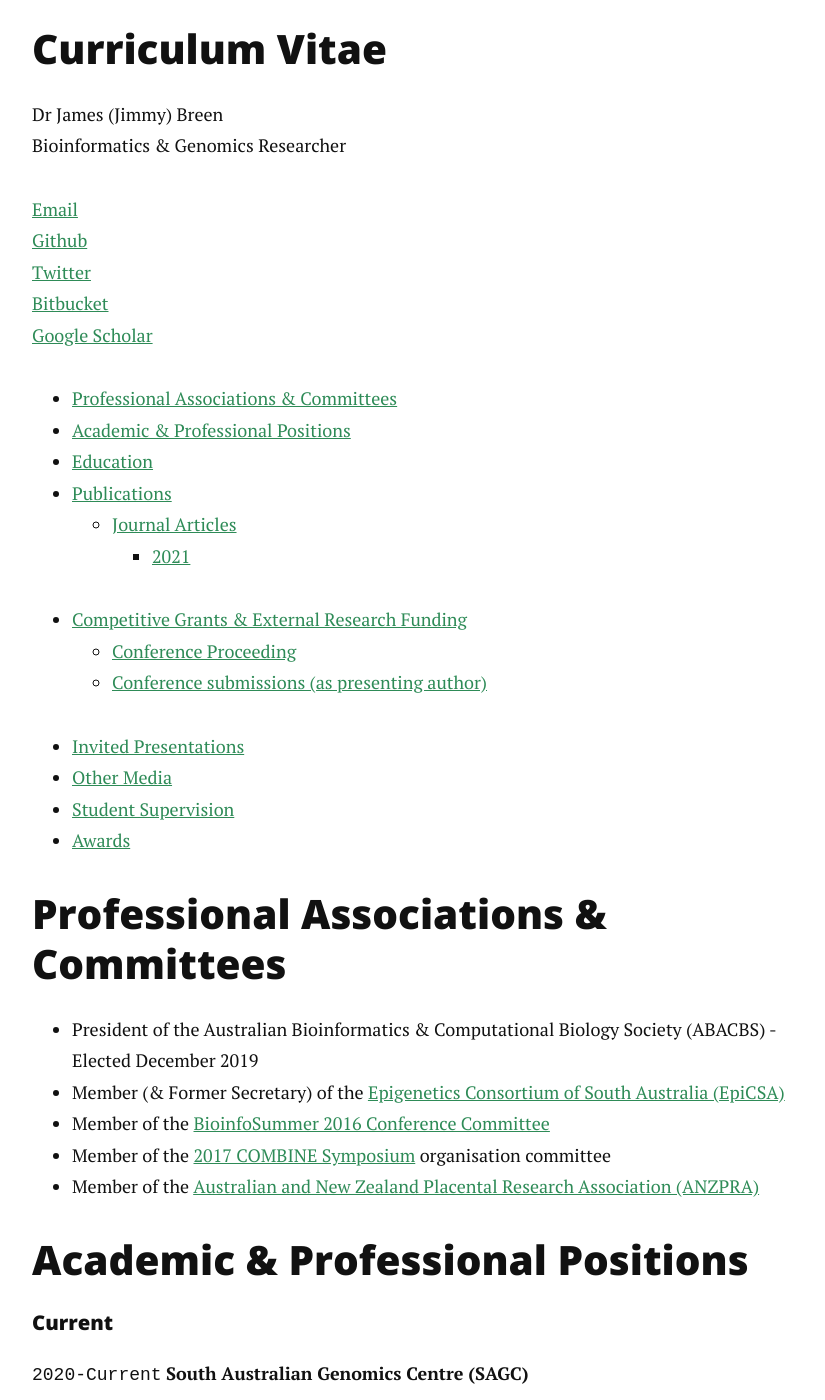
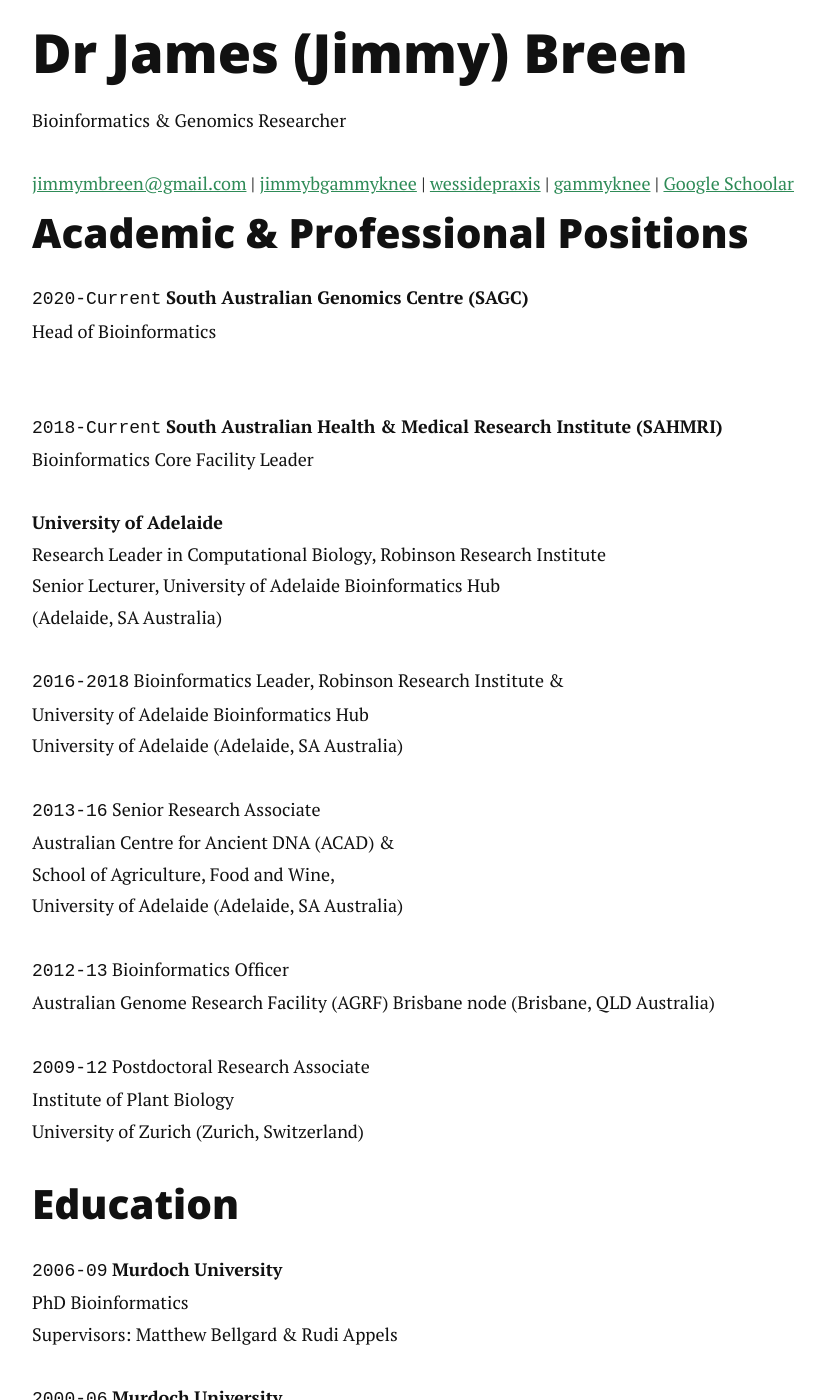
Before and after one commit to jimmybgammyknee/jimmybgammyknee.github.io, a Jekyll site: the page built from cv.md, in a window 1280 px wide and 1400 px high, scrolled down 254 px. Shown: the whole window, without its empty margins (208-1033 px from the left). Built offline with Jekyll 4.4.1, drawn with Linux system fonts in a browser that asks for light colours; nearby versions of some CDN libraries; some of the changed text lies outside the part shown.

Commit message:
extensive changes for CV formatting

```diff
--- a/cv.md
+++ b/cv.md
@@ -3,33 +3,23 @@
 title: CV
 ---
 
-## Curriculum Vitae
-{:.no_toc}
-
-Dr James (Jimmy) Breen  <br>
+# Dr James (Jimmy) Breen
 Bioinformatics & Genomics Researcher
 
-<a href="mailto:jimmymbreen@gmail.com">Email</a> <br>
-<a href="http://github.com/jimmybgammyknee">Github</a> <br>
-<a href="http://twitter.com/wessidepraxis">Twitter</a> <br>
-<a href="https://bitbucket.org/gammyknee">Bitbucket</a> <br>
-<a href="https://scholar.google.com.au/citations?user=gYMeouMAAAAJ&hl=en">Google Scholar</a> <br>
 
-* TOC
-{:toc}
-
-## Professional Associations & Committees
-
-* President of the Australian Bioinformatics & Computational Biology Society (ABACBS) - Elected December 2019
-* Member (& Former Secretary) of the <a href="http://www.epicsa.org.au">Epigenetics Consortium of South Australia (EpiCSA)</a>
-* Member of the [BioinfoSummer 2016 Conference Committee](http://amsi.org.au/events/event/bioinfosummer-2016/)
-* Member of the [2017 COMBINE Symposium](https://combine.org.au/symposium-2017/) organisation committee
-* Member of the [Australian and New Zealand Placental Research Association (ANZPRA)](https://www.anzpra.org/)
+<div id="webaddress">
+<a href="mailto:jimmymbreen@gmail.com">jimmymbreen@gmail.com</a>
+|
+<i class="fa fa-github"></i> <a href="http://github.com/jimmybgammyknee">jimmybgammyknee</a>
+|
+<i class="fa fa-twitter"></i> <a href="https://twitter.com/wessidepraxis">wessidepraxis</a>
+|
+<i class="fa fa-bitbucket"></i> <a href="https://bitbucket.org/gammyknee">gammyknee</a>
+|
+<span class="fab fa-scholar fa-xs"></span> <a href="https://scholar.google.com.au/citations?user=gYMeouMAAAAJ&hl=en">Google Schoolar</a>
+</div>
 
 ## Academic & Professional Positions
-
-#### Current
-{:.no_toc}
 
 `2020-Current`
 __South Australian Genomics Centre (SAGC)__<br>
@@ -46,27 +36,24 @@
 (Adelaide, SA Australia)
 
 `2016-2018`
-__University of Adelaide__<br>
 Bioinformatics Leader, Robinson Research Institute & <br>
 University of Adelaide Bioinformatics Hub <br>
-(Adelaide, SA Australia)
+University of Adelaide (Adelaide, SA Australia)
 
 `2013-16`
-__University of Adelaide__ <br>
 Senior Research Associate <br>
 Australian Centre for Ancient DNA (ACAD) & <br>
-School of Agriculture, Food and Wine <br>
-(Adelaide, SA Australia)
+School of Agriculture, Food and Wine, <br>
+University of Adelaide (Adelaide, SA Australia)
 
 `2012-13`
-__Australian Genome Research Facility (AGRF)__ <br>
 Bioinformatics Officer <br>
-Brisbane node (Brisbane, QLD Australia)
+Australian Genome Research Facility (AGRF) Brisbane node (Brisbane, QLD Australia)
 
 `2009-12`
-__University of Zurich__ <br>
 Postdoctoral Research Associate <br>
-Institute of Plant Biology (Zurich, Switzerland)
+Institute of Plant Biology <br>
+University of Zurich (Zurich, Switzerland)
 
 ## Education
 
@@ -99,7 +86,6 @@
 Tangseefa P, Martin SK, Chin PY, **Breen J**, Mah CY, Baldock PA, Wittert GA, Page AJ, Proud CG, Fitter S & Zannettino ACW. (2021). The mTORC1 complex in pre-osteoblasts regulates whole-body energy metabolism independently of osteocalcin. _Bone Research_ 9:10
 
 #### 2020
-{:.no_toc}
 
 Liu N, Sadlon T, Wong YY, Pederson SM, **Breen J** & Barry SC. (2020). 3DFAACTS-SNP: Using regulatory T cell-specific epigenomics data to uncover candidate mechanisms of Type-1 Diabetes (T1D) risk. _bioRxiv_. doi:[10.1101/2020.09.04.279554](https://doi.org/10.1101/2020.09.04.279554). **PREPRINT**
 
@@ -122,7 +108,6 @@
 Singhal G, Morgan J, Jawahar MC, Corrigan F, Jaehne EJ, Toben C, **Breen J**, Pederson SM, Manavis J, Hannan AJ & Baune BT. (2020). Effects of aging on the motor, cognitive and affective behaviors, neuroimmune responses and hippocampal gene expression. _Behavioural Brain Research_. 383: 112501.
 
 #### 2019
-{:.no_toc}
 
 Wan Q, Leemaqz SY, Pederson SM, McCullough D, McAninch DC, Jankovic-Karasoulos T, Smith MD, Bogias KJ, Liu N, **Breen J**, Roberts CT & Bianco-Miotto TM. (2019). Quality control measures for placental sample purity in DNA methylation array analyses. _Placenta_. 88: 8-11. doi:[10.1016/j.placenta.2019.09.006](https://doi.org/10.1016/j.placenta.2019.09.006).
 
@@ -150,7 +135,6 @@
 Crowe-Riddell JM, Simões BF, Partridge JC, Hunt DM, Delean S, Schwerdt JG, **Breen J**, Ludington A, Gower AJ & Sanders KLS. (2019). Phototactic tails: Evolution and molecular basis of a novel sensory trait in sea snakes. _Molecular Ecology_. 9(10): 2640. doi:[10.1111/mec.15022](https://doi.org/10.1111/mec.15022).
 
 #### 2018
-{:.no_toc}
 
 Tikhomirova A, Trappetti C, Standish A, Zhou Y, **Breen J**, Pederson S, Zilm P, Paton JC, Kidd S. (2018). Specific growth conditions induce a _Streptococcus pneumoniae_ non-mucoidal, Small Colony Variant and determine the outcome of its co-culture with _Haemophilus influenzae_. _Pathogens and Disease_. fty074. doi:[10.1093/femspd/fty074](https://doi.org/10.1093/femspd/fty074).
 
@@ -165,7 +149,6 @@
 Mayne BT, Leemaqz S, Buckberry S, Rodriguez Lopez CM, Roberts CT, Bianco-Miotto T & **Breen J.** (2018). msgbsR: an R package for analysing methylation-sensitive restriction enzyme sequencing data. *Scientific Reports*. 2190. doi:[10.1038/s41598-018-19655-w](https://doi.org/10.1038/s41598-018-19655-w). **Corresponding/Senior Author**
 
 #### 2017
-{:.no_toc}
 
 **Breen J**, Mur LAJ, Sivakumaran A, Akinyemi A, Wilkinson MJ & Rodriguez Lopez CM. (2017). *Botrytis cinerea* loss and restoration of virulence during in vitro culture follows flux in global DNA methylation. *bioRxiv* [http://biorxiv.org/content/early/2016/08/26/059477](http://biorxiv.org/content/early/2016/08/26/059477). **PREPRINT**
 
@@ -182,7 +165,6 @@
 Mayne BT, Leemaqz SY, Smith AK, **Breen J**, Roberts CT & Bianco-Miotto T. (2017). Accelerated placental aging in early onset preeclampsia pregnancies identified by DNA methylation *Epigenomics*. 9(3):279-289 [doi:10.2217/epi-2016-0103](http://dx.doi.org/10.2217/epi-2016-0103)
 
 #### 2016
-{:.no_toc}
 
 Mayne BT, Bianco-Miotto T, Buckberry S, **Breen J**, Clifton V, Shoubridge C & Roberts CT. (2016). Large scale gene expression meta-analysis reveals tissue-specific, sex-biased gene expression in humans *Frontiers in Genetics*. [doi:10.3389/fgene.2016.00183](http://dx.doi.org/10.3389/fgene.2016.00183)
 
@@ -191,7 +173,6 @@
 Czechowski P, Clarke LJ, **Breen J**, Cooper A & Stevens MI. (2016). Antarctic eukaryotic soil diversity of the Prince Charles Mountains revealed by high-throughput sequencing *Soil Biology and Biochemistry* 95: 112-121 [doi:10.1016/j.soilbio.2015.12.013](http://dx.doi.org/10.1016/j.soilbio.2015.12.013)
 
 #### 2015
-{:.no_toc}
 
 Ellison A, Rodríguez López CM, Moran P, **Breen J**, Swain M, Megias M, Hegarty M, Wilkinson M, Pawluk R & Consuegra S. (2015). Epigenetic regulation of sex-ratios may explain natural variation in self-fertilisation rates. *Proceedings of the Royal Society B* 282(1819). [doi:10.1098/rspb.2015.1900](http://dx.doi.org/10.1098/rspb.2015.1900)
 
@@ -202,18 +183,14 @@
 Mago R, Tabe L, Vautrin S, Simková H, Kubaláková M, Upadhyaya N, Berges H, Kong XY, **Breen J**, Dolezel J, Appels R, Ellis J & Spielmeyer W. (2015). Major haplotype divergence including multiple germin-like protein genes, at the wheat Sr2 adult plant stem rust resistance locus. *BMC Plant Biology* 14:379 [doi:10.1186/s12870-014-0379-z](http://dx.doi.org/10.1186/s12870-014-0379-z)
 
 #### 2014
-{:.no_toc}
 
 #### 2013
-{:.no_toc}
 
 **Breen J**, Wicker T, Shatalina M, Frenkel Z, Bertin I, Phillippe R, Spielmeyer W, Doležel J, Simková H, Scalabrin S, Vautrin S, Bergès H, International Wheat Genome Sequencing Consortium, Paux E, Fahima T, Korol A, Feuillet C & Keller B. (2013). A Physical Map of the Short Arm of Wheat Chromosome 1A. *PLoS ONE* 8(11), e80272. [doi:10.1371/journal.pone.0080272](http://dx.doi.org/10.1371/journal.pone.0080272)
 
 #### 2012
-{:.no_toc}
 
 #### 2011
-{:.no_toc}
 
 Mago R, Tabe L, McIntosh RA, Pretorius Z, Kota K, Paux E, Wicker T, **Breen J**, Lagudah ES, Ellis JG & Spielmeyer W. (2011). A multiple resistance locus on chromosome arm 3BS in wheat confers resistance to stem rust (Sr2), leaf rust (Lr27) and powdery mildew. *Theoretical and Applied Genomics* 123(4): 615-23. [doi:10.1007/s00122-011-1611-y](http://dx.doi.org/10.1007/s00122-011-1611-y)
 
@@ -224,7 +201,6 @@
 Mago R, Simkova H, Brown-Guedira G, Dreisigacker S, **Breen J**, Jin Y, Singh R, Appels R, Lagudah ES, Ellis J, Dolezel J & Spielmeyer W. (2011). An accurate DNA marker assay for stem rust resistance gene Sr2 in wheat. *Theoretical and Applied Genomics* 122(4): 735-44. [doi:10.1007/s00122-010-1482-7](http://dx.doi.org/10.1007/s00122-010-1482-7)
 
 #### 2010
-{:.no_toc}
 
 **Breen, J** & Bellgard, M. (2010). Germin-like proteins (GLPs) in cereal genomes: gene clustering and dynamic roles in plant defence. *Functional and Integrative Genomics* 10(4): 463-76. [doi:10.1007/s10142-010-0184-1](http://dx.doi.org/10.1007/s10142-010-0184-1)
 
@@ -235,13 +211,10 @@
 **Breen J**, Wicker T, Kong X, Zhang J, Ma W, Paux E, Feuillet C, Appels R & Bellgard M. (2010). A highly conserved gene island of three genes on chromosome 3B of hexaploid wheat: diverse gene function and genomic structure maintained in a tightly linked block. *BMC Plant Biology* 10: 98. [doi:10.1186/1471-2229-10-98](http://dx.doi.org/10.1186/1471-2229-10-98)
 
 #### 2009
-{:.no_toc}
 
 #### 2008
-{:.no_toc}
 
 #### 2007
-{:.no_toc}
 
 Moolhuijzen P, Dunn DS, Bellgard M, Carter M, Jia J, Kong XY, Gill BS, Feuillet C, **Breen J**, Appels R. (2007). Wheat genome structure and function: genome sequence data and the International Wheat Genome Sequencing Consortium. *Crop & Pasture Science* 58: 470-75. [doi:10.1071/AR06155](http://dx.doi.org/10.1071/AR06155)
 
@@ -250,18 +223,16 @@
 ## Competitive Grants & External Research Funding
 
 #### Current
-{:.no_toc}
 
 - Mark Hutchinson, Kim Hemsley, Nicholas Smith, Kristina Elvidge, Cedric Bardy, **Jimmy Breen**. Medical Research Future Fund (MRFF). "“Brain in a dish” – Development of a personalised medicine approach for Australian children", $2,490,949 for 3 years
+
+#### Completed
 
 - Alastair MacLennan, Jozef Gecz, Mark Corbett, Clare van Eyk, **James Breen**, Christopher Barnett, S MacLennan, J Rice, R Russo. ORG3921: Cerebral Palsy Foundation Research Grant. “The genetic origins of cerebral palsy”. 4 years
 
 - Kate Sanders, Bruno Fonseca Simoes, **James Breen (CI),** David Hunt, Belinda Chang, Davide Pisani, Mark Hutchinson, Emma Teeling. 2018 ARC Discovery Grant (DP180101688) **Cat. 1 Funding**. "How are visual gene pathways lost and restored during reptile evolution?"
 
 - Simon Barry, Marc Beyer, Alistair Forrest, Joachim Schultze, Jennifer Couper, **James Breen (CIF)**. 2017 NHRMC Project Grant (APP1120543) **Cat. 1 Funding**. "Identification of the conformation dependant targets of autoimmune disease linked variation in human regulatory T-cells"
-
-#### Completed
-{:.no_toc}
 
 - D. Parsons, M. Donnelley, M. Kitchen, K. Morgan, G. Zosky, **J. Breen**, USA CF Foundation Grant. “Lentiviral CFTR gene-addition in CF rat lungs: Effect of PA infection, safety and efficacy”, $282,491 for 2 years
 
@@ -276,6 +247,16 @@
 - Cassandra Collins, Roberta De Bei, Carlos Marcelino Rodriguez Lopez & **James Breen (PI)**. 2013 Waite Research Institute Platform Technologies. "We prefer them old: Epigenetic control of wine quality in response to grapevine age"
 
 - Iain Searle, Cassandra Collins, Carlos Marcelino Rodriguez Lopez & **James Breen (PI)**. 2013 University of Adelaide Interdisciplinary Research Funding (IRF). "RNA directed epigenetics in grapevines- a paradigm sh¡ft for plant and animal breeding"
+
+---
+
+## Professional Associations & Committees
+
+* President of the Australian Bioinformatics & Computational Biology Society (ABACBS) - Elected December 2019
+* Member (& Former Secretary) of the <a href="http://www.epicsa.org.au">Epigenetics Consortium of South Australia (EpiCSA)</a>
+* Member of the [BioinfoSummer 2016 Conference Committee](http://amsi.org.au/events/event/bioinfosummer-2016/)
+* Member of the [2017 COMBINE Symposium](https://combine.org.au/symposium-2017/) organisation committee
+* Member of the [Australian and New Zealand Placental Research Association (ANZPRA)](https://www.anzpra.org/)
 
 ---
 
@@ -366,23 +347,25 @@
 ## Student Supervision
 
 ### PhD
-{:.no_toc}
 
 #### Current
-{:.no_toc}
 
 Primary supervised in **bold**
 
 - **Jacqueline Rehn (PhD, SAHMRI & University of Adelaide)**
-- **Ning Liu (PhD, SAHMRI & Robinson Research Institute, University of Adelaide)**
 - **Melanie Smith (PhD, SAHMRI & Robinson Research Institute, University of Adelaide)**
 - Justin Bogias (PhD, Robinson Research Institute, University of Adelaide) Co-supervised
-- Christopher Ward (PhD, Biological Sciences, University of Adelaide) Co-supervised
-- Ayub Qassium MD (PhD, Flinders University/SA Pathology) - Clinical PhD
 
 #### Completed
-{:.no_toc}
 
+- Ning Liu (PhD, SAHMRI & Robinson Research Institute, University of Adelaide)
+    - Now working at the Walter and Eliza Hall Institute of Medical Research (WEHI) Melbourne, Australia
+    - Submitted May 2021
+- Christopher Ward (PhD, Biological Sciences, University of Adelaide)
+    - Now working at the Australian Wine Research Institute (AWRI)
+    - Submitted May 2021
+- Ayub Qassium MD (PhD, Flinders University/SA Pathology)
+    - Clinical resident
 - Qianhui Wan (PhD, Robinson Research Institute, University of Adelaide)
     - Now working at Flinders University
 - Doan Thao Dinh (PhD, Robinson Research Institute, University of Adelaide)
@@ -395,10 +378,13 @@
     - Currently staff scientist at Leibniz Institute of Plant Genetics and Crop Plant Research, Gatersleben, Germany
 
 ### MSc Biotechnology
-{:.no_toc}
+
+#### Current
+
+- Holly Martin (MSc Bioinformatics, University of Adelaide)
+- Karan Kariat (MSc Bioinformatics, University of Adelaide)
 
 #### Completed
-{:.no_toc}
 
 - Weixiong He (MSc Biotech, Robinson Research Institute, University of Adelaide)
     - Currently completing a PhD at the University of Queensland
@@ -412,15 +398,8 @@
     - Current completing a PhD (see above)
 
 ### BSc (honours)
-{:.no_toc}
-
-#### Current
-{:.no_toc}
-
-- Isaac Rossetto (BSc hons, Biological Sciences, University of Adelaide)
 
 #### Completed
-{:.no_toc}
 
 - Awais Choudhry (BSc hons, Robinson Research Institute, University of Adelaide)
     - Now working in industry
```
